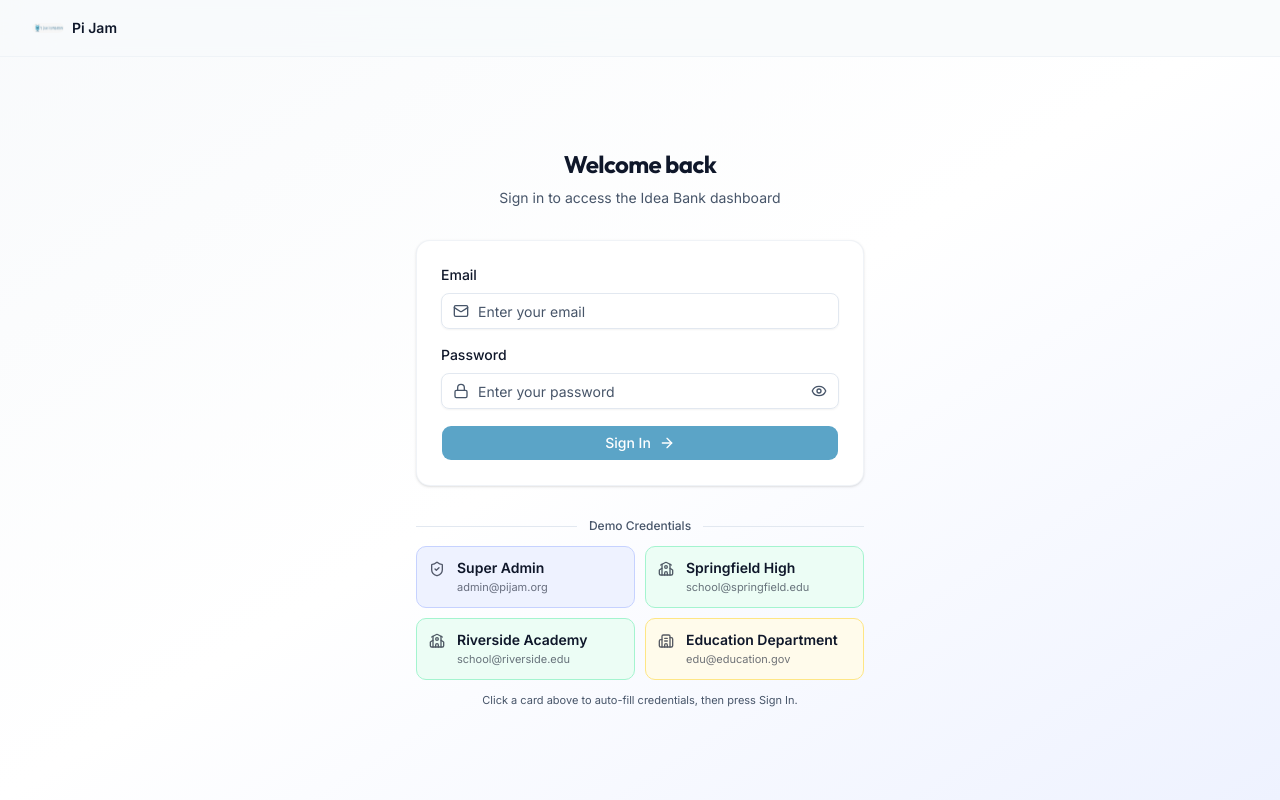
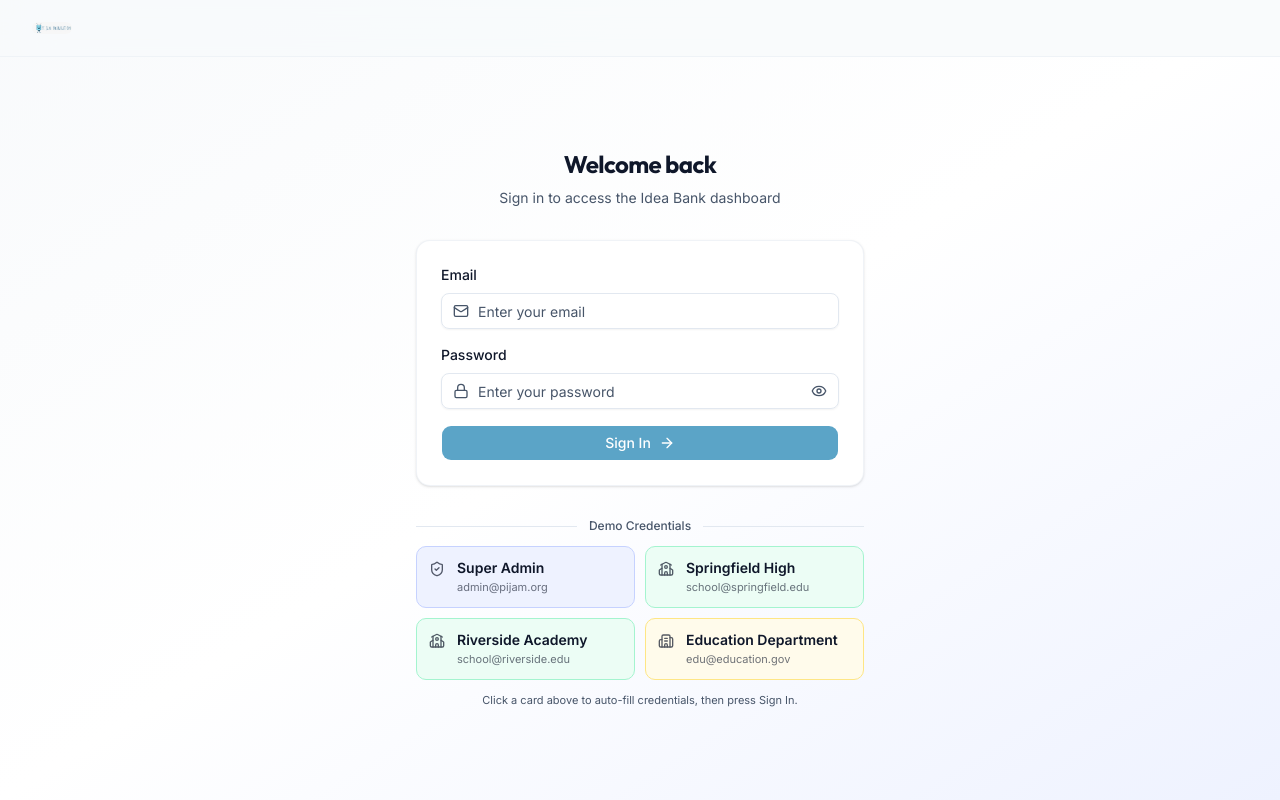
Before and after one commit to eddy7896/pjfideaBank, a Next.js app: page /login in a window 1280 px wide. Built offline with nearby package versions, Linux system fonts and the light colour scheme.

Commit message:
fix:updated logo

```diff
--- a/app/dashboard/layout.tsx
+++ b/app/dashboard/layout.tsx
@@ -73,18 +73,15 @@ export default function DashboardLayout({
       {/* Sidebar Navigation */}
       <aside className="fixed inset-y-0 left-0 z-50 flex w-64 flex-col border-r border-border bg-card shadow-sm transition-all">
         {/* Logo Area */}
-        <div className="flex h-16 shrink-0 items-center gap-3 px-6 border-b border-border/40">
+        <div className="flex h-16 shrink-0 items-center justify-center px-6 border-b border-border/40">
           <Image
             src="/pijam logo.jpeg"
             alt="Pi Jam Logo"
-            width={36}
-            height={36}
+            width={48}
+            height={48}
             className="rounded-lg"
             priority
           />
-          <h1 className="text-lg font-heading font-semibold leading-none tracking-tight text-foreground">
-            Pi Jam
-          </h1>
         </div>
 
         {/* Links */}
--- a/app/login/page.tsx
+++ b/app/login/page.tsx
@@ -69,16 +69,15 @@ export default function LoginPage() {
       {/* Top bar */}
       <div className="border-b border-border/40 bg-background/80 backdrop-blur-xl">
         <div className="mx-auto flex h-14 max-w-7xl items-center px-4 sm:px-6 lg:px-8">
-          <Link href="/" className="flex items-center gap-2 transition-opacity hover:opacity-80">
+          <Link href="/" className="transition-opacity hover:opacity-80">
             <Image
               src="/pijam logo.jpeg"
               alt="Pi Jam Logo"
-              width={32}
-              height={32}
+              width={40}
+              height={40}
               className="rounded-lg"
               priority
             />
-            <span className="text-sm font-semibold">Pi Jam</span>
           </Link>
         </div>
       </div>
--- a/app/page.tsx
+++ b/app/page.tsx
@@ -13,17 +13,14 @@ export default function LandingPage() {
       {/* Navbar */}
       <header className="sticky top-0 z-50 border-b border-border/40 bg-background/80 backdrop-blur-xl">
         <div className="mx-auto flex h-16 max-w-7xl items-center justify-between px-4 sm:px-6 lg:px-8">
-          <div className="flex items-center gap-2.5">
           <Image
             src="/pijam logo.jpeg"
             alt="Pi Jam Logo"
-              width={40}
-              height={40}
+            width={48}
+            height={48}
             className="rounded-lg"
             priority
           />
-            <h1 className="text-lg font-heading font-semibold leading-none tracking-tight text-foreground">Pi Jam</h1>
-          </div>
           <Link
             href="/login"
             className="inline-flex h-9 items-center gap-2 rounded-lg bg-primary px-4 text-sm font-medium text-primary-foreground shadow-sm transition-all hover:bg-primary/90"
```
Lines whose indentation alone changed are shown as unchanged.
